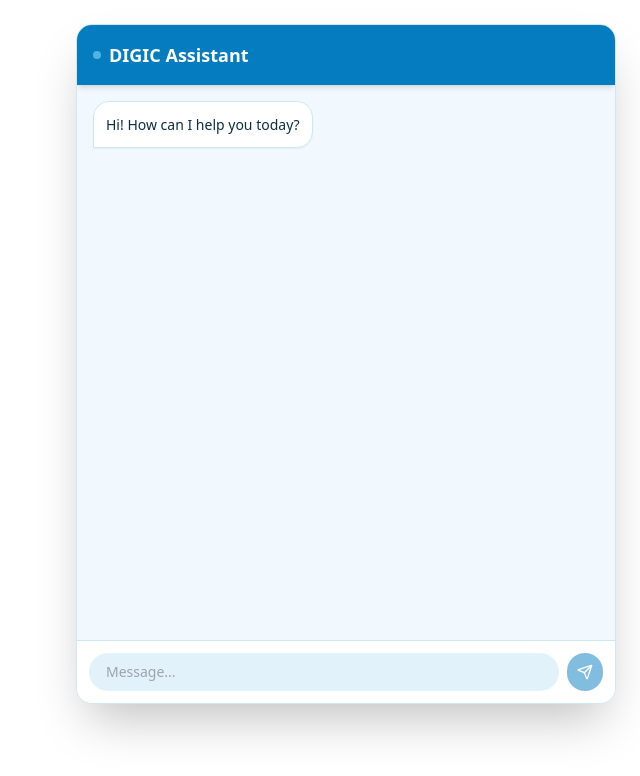
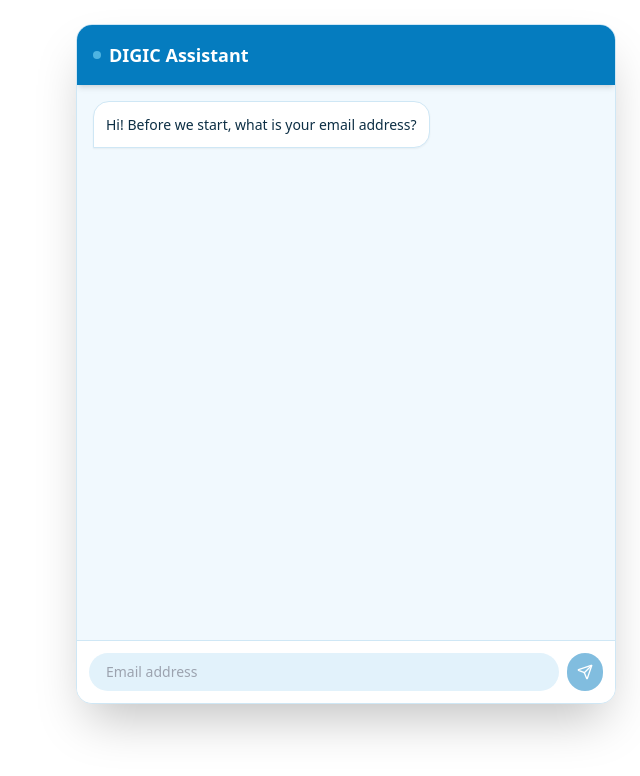
Before and after one commit to Deep-desire/demo1digicoco, a React (Vite) app in the folder frontend/: page / in a window 1280 px wide. Shown: the top 776 px of the page, without its empty margins (640-1280 px from the left). Built offline with nearby package versions, Linux system fonts and the light colour scheme; no server answers.

Commit message:
working perfect

```diff
--- a/frontend/src/App.tsx
+++ b/frontend/src/App.tsx
@@ -151,19 +151,19 @@
         }
         // no valid session
         setSessionId(createSessionId());
-        setLeadStep('chat');
+        setLeadStep('email');
         setUserEmail('');
         setUserName('');
-        setMessages([{ role: 'bot', text: 'Hi! How can I help you today?' }]);
+        setMessages([{ role: 'bot', text: 'Hi! Before we start, what is your email address?' }]);
       })();
       return;
     }
 
     setSessionId(createSessionId());
-    setLeadStep('chat');
+    setLeadStep('email');
     setUserEmail('');
     setUserName('');
-    setMessages([{ role: 'bot', text: 'Hi! How can I help you today?' }]);
+    setMessages([{ role: 'bot', text: 'Hi! Before we start, what is your email address?' }]);
   }, []);
 
 
```
